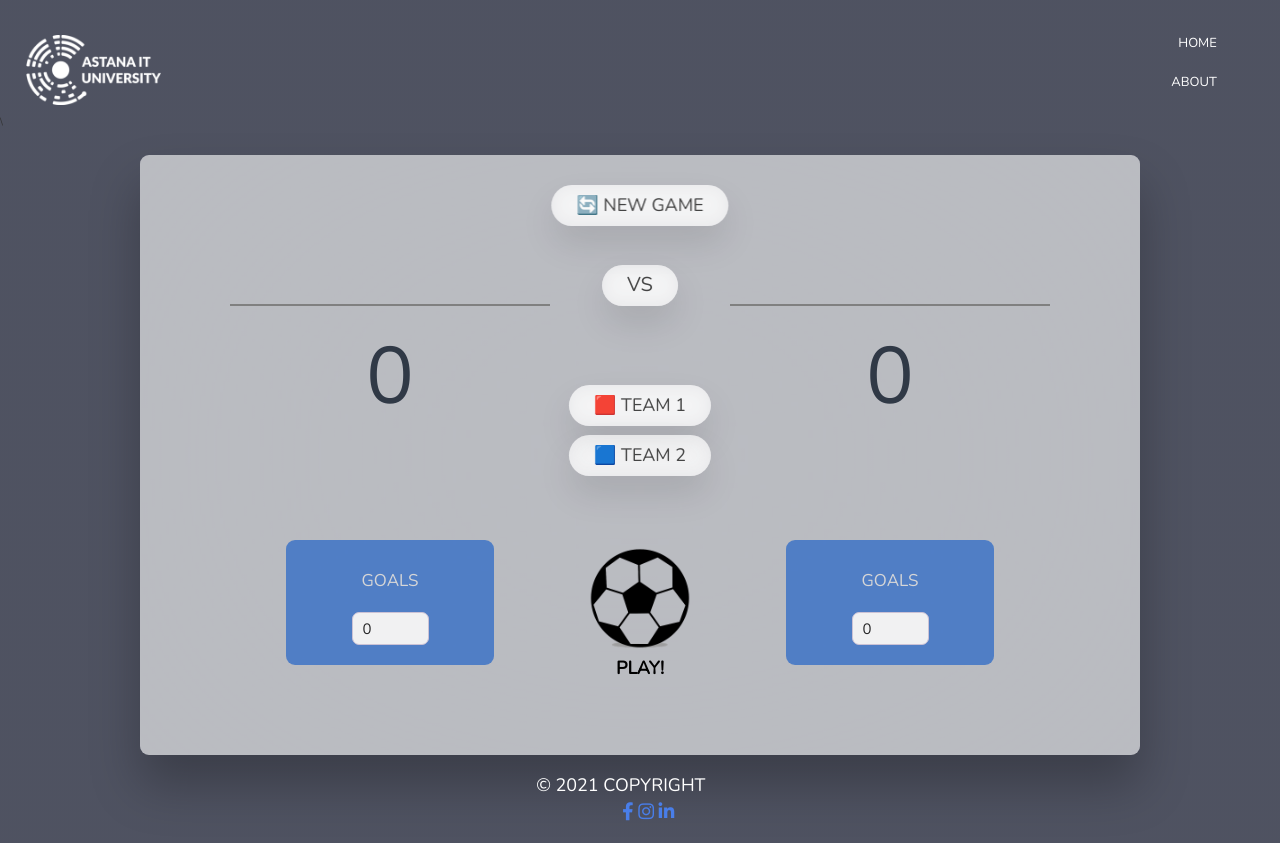
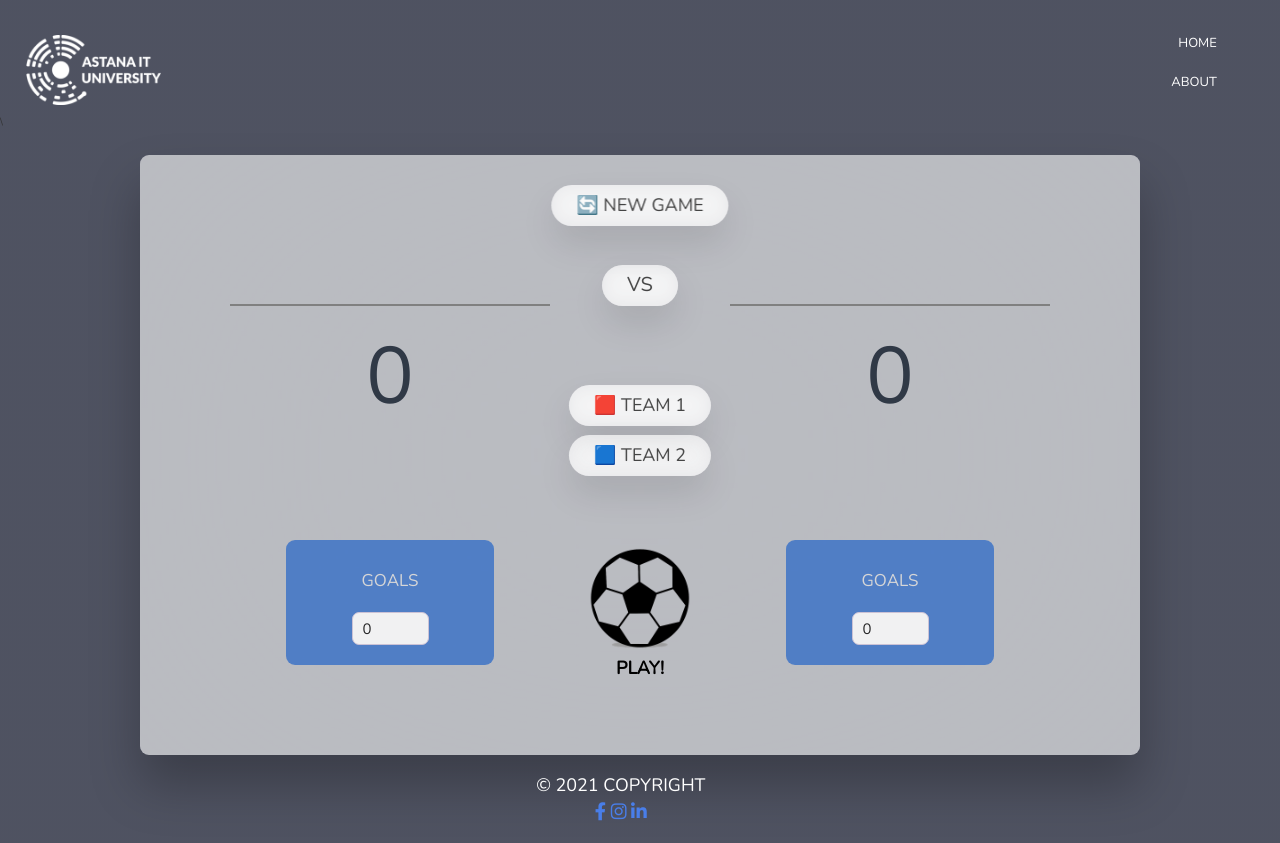
Before and after one commit to anuar02/Final2, a website: page index.html in a window 1280 px wide. Drawn offline with nearby package versions, Linux system fonts and the light colour scheme.

Commit message:
Update index.html

```diff
--- a/index.html
+++ b/index.html
@@ -139,7 +139,7 @@
       <!-- Copyright -->
       <div class="text-center p-3" style="align-items: center;">
         © 2021 Copyright <br>
-        <a href="https://www.facebook.com" style="color: #497ee9; padding-left: 55px; "><i class="fab fa-facebook-f"></i></a>
+        <a href="https://www.facebook.com" style="color: #497ee9;"><i class="fab fa-facebook-f"></i></a>
         <a href="https://www.instagram.com" style="color: #497ee9;"><i class="fab fa-instagram"></i></a>
         <a href="https://www.linkedin.com" style="color: #497ee9;;"><i class="fab fa-linkedin-in"></i></a>
       </div>
```
